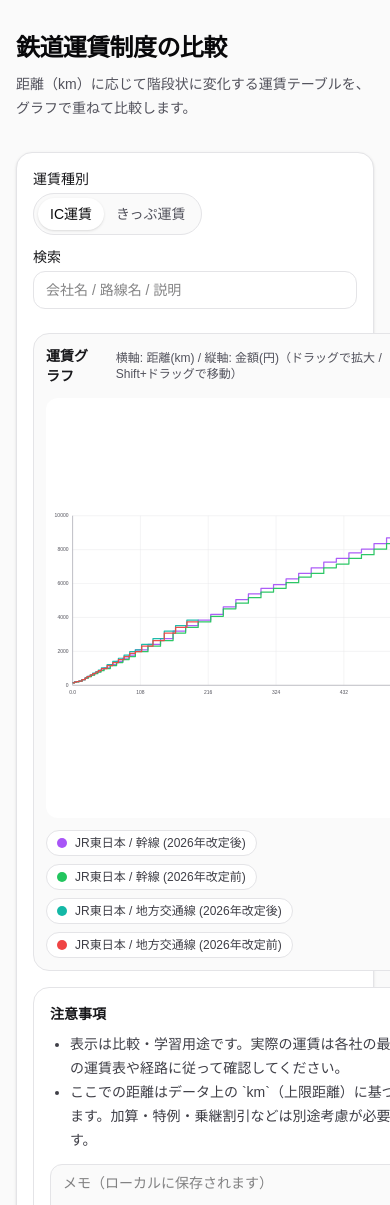
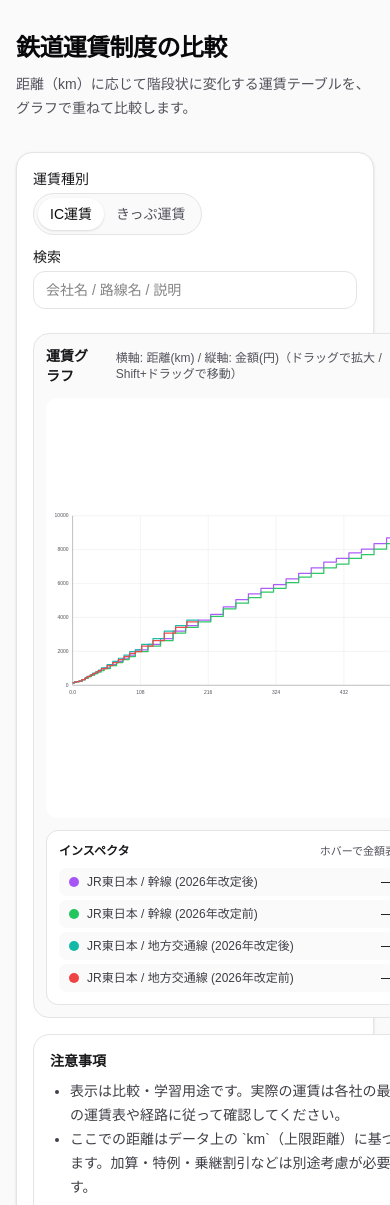
Before and after one commit to Teinishi/railway-fare-comparison, a Next.js app: page / in a window 390 px wide. Shown: the top 1205 px of the page. Built offline with nearby package versions, Linux system fonts and the light colour scheme.

Commit message:
ホバー時の表示を下部に移動、凡例と統合

```diff
--- a/app/ui/StepFareChart.tsx
+++ b/app/ui/StepFareChart.tsx
@@ -244,13 +244,12 @@ export default function StepFareChart({ fareKind, series }: Props) {
   }, [domain.maxFare, domain.maxKm, domain.minKm]);
 
   const hoverValues = useMemo(() => {
-    if (hoverKm === null) return null;
-    const km = clamp(hoverKm, domain.minKm, domain.maxKm);
+    const km = hoverKm === null ? null : clamp(hoverKm, domain.minKm, domain.maxKm);
     return series.map((s) => ({
       id: s.id,
       label: `${s.companyName} / ${s.tableName}`,
       color: s.color,
-      yen: fareAtDistance(s.fares, km, fareKind),
+      yen: km === null ? null : fareAtDistance(s.fares, km, fareKind),
     }));
   }, [domain.maxKm, domain.minKm, fareKind, hoverKm, series]);
 
@@ -535,14 +534,30 @@ export default function StepFareChart({ fareKind, series }: Props) {
           </div>
         ) : null}
 
-        {hoverValues && hoverKm !== null ? (
-          <div className="pointer-events-none absolute right-3 top-3 w-[280px] rounded-xl border border-zinc-200 bg-white/95 p-3 shadow-sm backdrop-blur">
-            <div className="mb-2 text-xs font-semibold text-zinc-900">
-              {hoverKm.toFixed(2)} km 時点
+        {series.length === 0 ? (
+          <div className="absolute inset-0 grid place-items-center">
+            <div className="rounded-xl border border-zinc-200 bg-white px-3 py-2 text-sm text-zinc-600">
+              右の一覧で表示する路線を選択してください
             </div>
-            <div className="flex flex-col gap-1">
+          </div>
+        ) : null}
+      </div>
+
+      <div className="rounded-xl border border-zinc-200 bg-white p-3">
+        <div className="mb-2 flex items-center justify-between gap-3">
+          <div className="text-xs font-semibold text-zinc-900">インスペクタ</div>
+          <div className="text-[11px] text-zinc-600">
+            {hoverKm === null
+              ? "ホバーで金額表示"
+              : `${hoverKm.toFixed(2)} km 時点（欠損は —）`}
+          </div>
+        </div>
+        <div className="flex max-h-[220px] flex-col gap-1 overflow-auto pr-1">
           {hoverValues.map((v) => (
-                <div key={v.id} className="flex items-center gap-2 text-xs">
+            <div
+              key={v.id}
+              className="flex items-center gap-2 rounded-lg bg-zinc-50 px-2.5 py-1.5 text-xs"
+            >
               <span
                 className="inline-block h-2.5 w-2.5 rounded-full"
                 style={{ backgroundColor: v.color }}
@@ -555,41 +570,13 @@ export default function StepFareChart({ fareKind, series }: Props) {
               </div>
             </div>
           ))}
-            </div>
-          </div>
-        ) : null}
-
-        {series.length === 0 ? (
-          <div className="absolute inset-0 grid place-items-center">
-            <div className="rounded-xl border border-zinc-200 bg-white px-3 py-2 text-sm text-zinc-600">
-              右の一覧で表示する路線を選択してください
-            </div>
-          </div>
-        ) : null}
-      </div>
-
-      <div className="flex flex-wrap gap-2">
-        {series.slice(0, 8).map((s) => (
-          <div
-            key={`legend-${s.id}`}
-            className="flex items-center gap-2 rounded-full border border-zinc-200 bg-white px-2.5 py-1 text-xs text-zinc-700"
-            title={`${s.companyName} / ${s.tableName}`}
-          >
-            <span
-              className="inline-block h-2.5 w-2.5 rounded-full"
-              style={{ backgroundColor: s.color }}
-            />
-            <span className="max-w-[260px] truncate">
-              {s.companyName} / {s.tableName}
-            </span>
-          </div>
-        ))}
-        {series.length > 8 ? (
-          <div className="rounded-full border border-dashed border-zinc-300 bg-white px-2.5 py-1 text-xs text-zinc-600">
-            +{series.length - 8} 件
+          {hoverValues.length === 0 ? (
+            <div className="text-xs text-zinc-600">
+              表示する路線を選択してください
             </div>
           ) : null}
         </div>
       </div>
+    </div>
   );
 }
```
Lines whose indentation alone changed are shown as unchanged.
